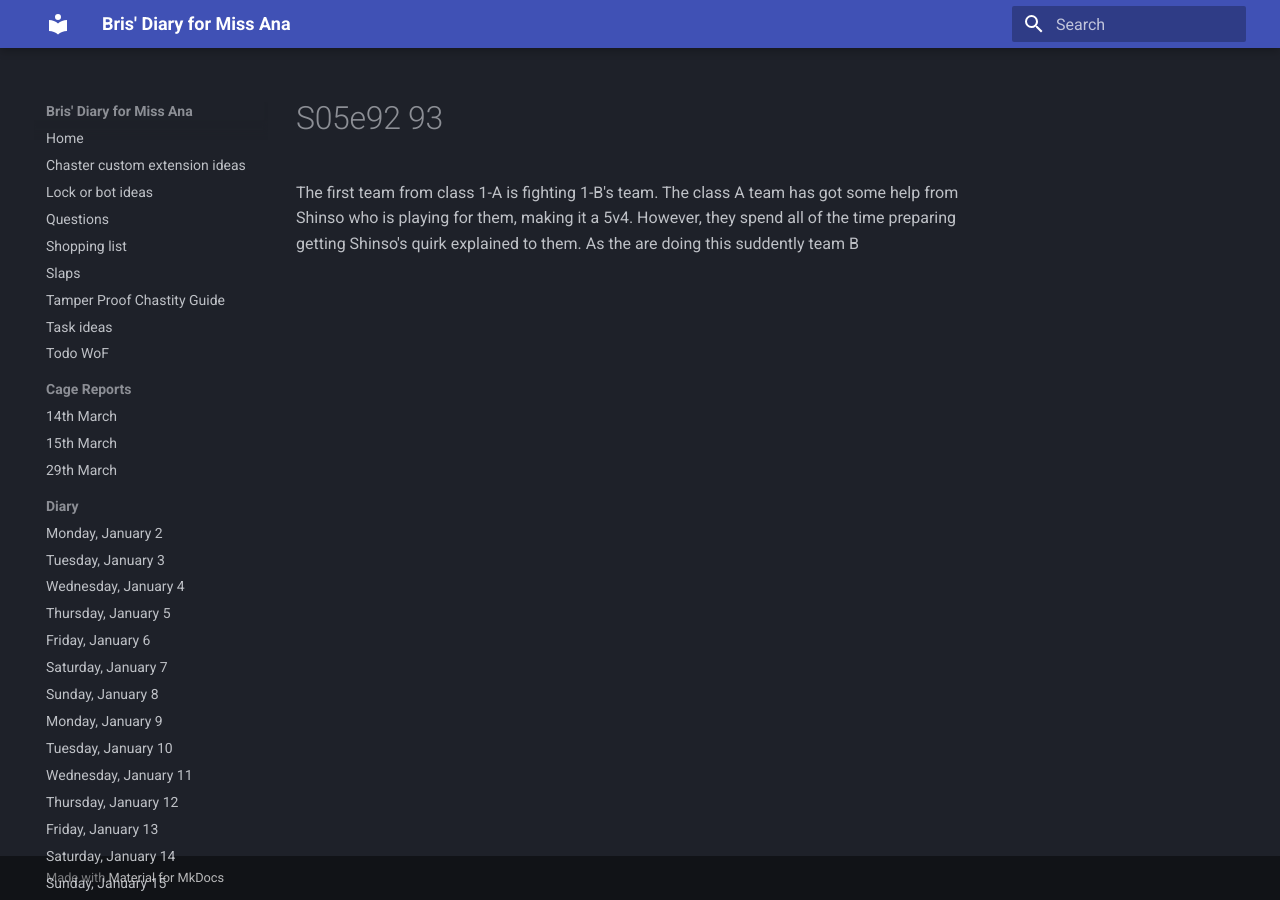
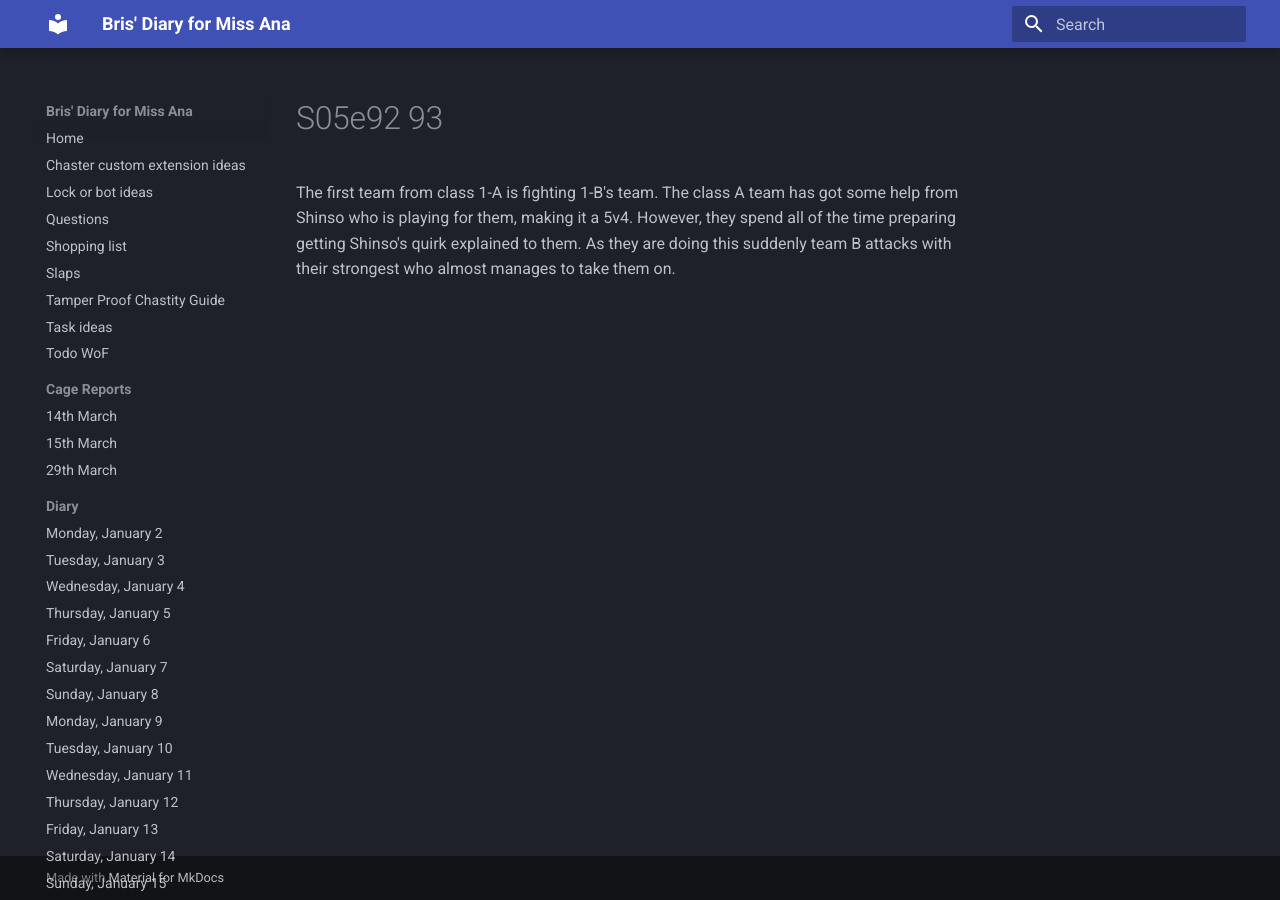
Before and after one commit to bris00/DFMA, an MkDocs documentation site: the page built from diary/Series/My Hero Academia/s05e92-93.md, in a window 1280 px wide. Built offline with MkDocs 1.6.1 and Material for MkDocs 9.7.7, drawn with Linux system fonts in a browser that asks for light colours.

Commit message:
vault backup: 2023-04-17 20:06:41
Affected files:
diary/Series/My Hero Academia/s05e92-93.md

```diff
--- a/diary/Series/My Hero Academia/s05e92-93.md
+++ b/diary/Series/My Hero Academia/s05e92-93.md
@@ -1 +1 @@
-The first team from class 1-A is fighting 1-B's team. The class A team has got some help from Shinso who is playing for them, making it a 5v4. However, they spend all of the time preparing getting Shinso's quirk explained to them. As the are doing this suddently team B
+The first team from class 1-A is fighting 1-B's team. The class A team has got some help from Shinso who is playing for them, making it a 5v4. However, they spend all of the time preparing getting Shinso's quirk explained to them. As they are doing this suddenly team B attacks with their strongest who almost manages to take them on.
```
